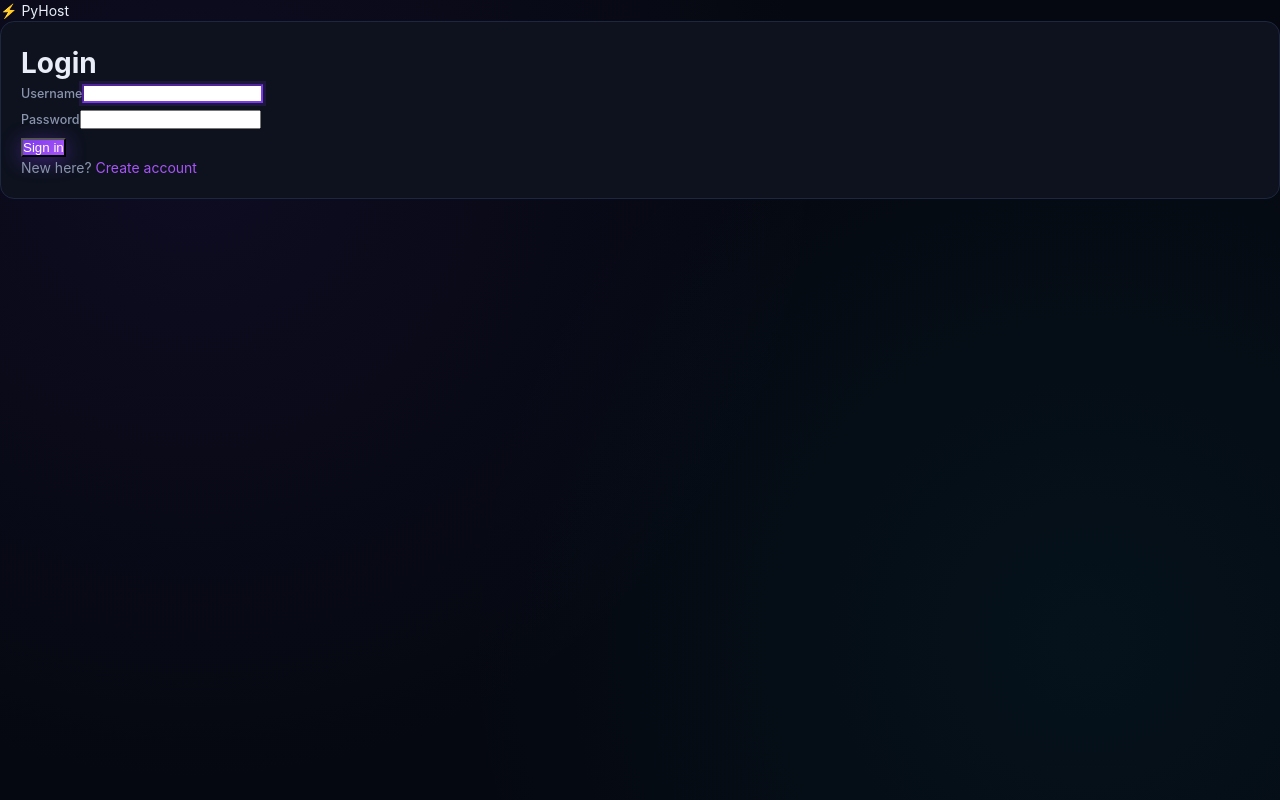
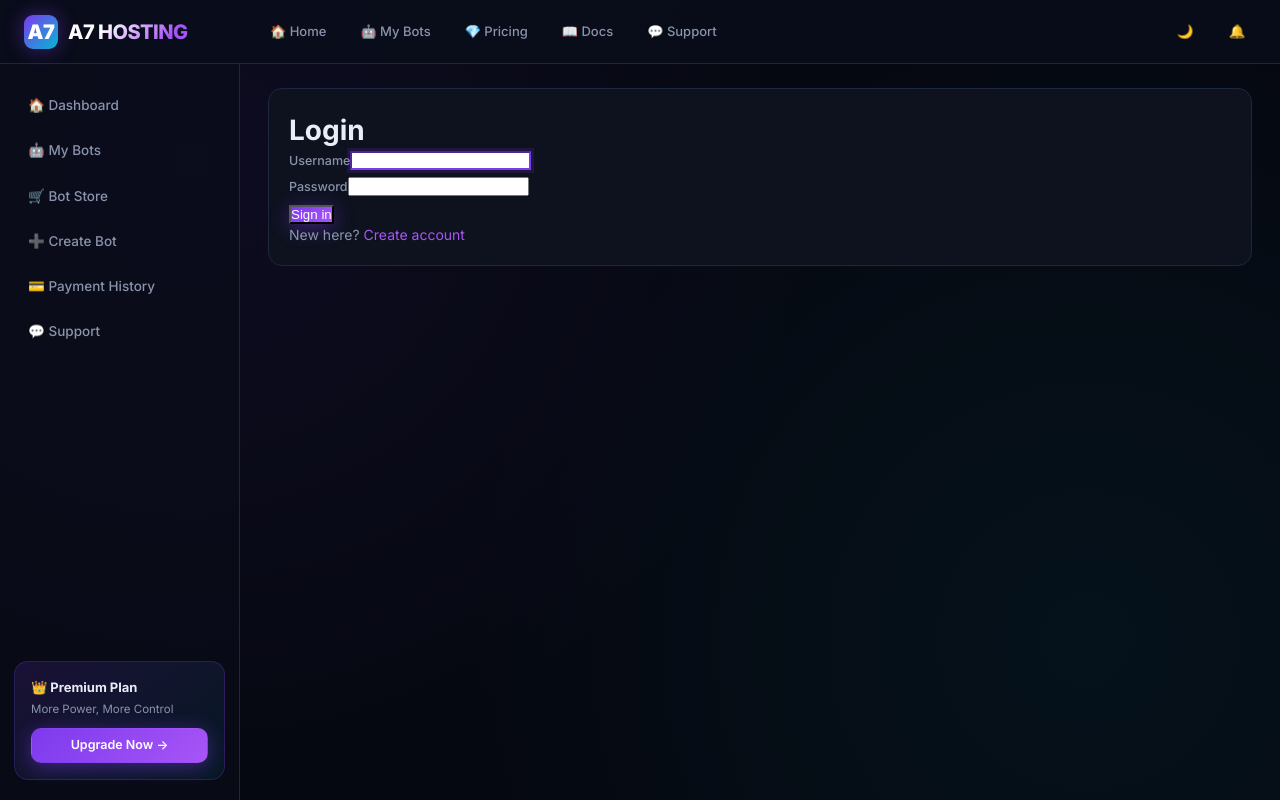
Before and after one commit to Anandsinghsarkar/Hostingwebsite, a Flask app: page /login in a window 1280 px wide. Run offline with Flask 3, Linux system fonts and the light colour scheme; parts of the project's set-up code (start-up, migrations or seed data) failed here and were passed over; some libraries are stand-ins or nearby versions.

Commit message:
Revamp base.html with new layout and styles

```diff
--- a/templates/base.html
+++ b/templates/base.html
@@ -2,23 +2,100 @@
 <html lang="en">
 <head>
 <meta charset="utf-8">
-    <title>{% block title %}Hosting{% endblock %} — PyHost</title>
+<meta name="viewport" content="width=device-width, initial-scale=1">
+<title>{% block title %}A7 Hosting{% endblock %} — A7 HOSTING</title>
+<link rel="preconnect" href="https://fonts.googleapis.com">
+<link href="https://fonts.googleapis.com/css2?family=Inter:wght@400;500;600;700;800;900&display=swap" rel="stylesheet">
 <link rel="stylesheet" href="{{ url_for('static', filename='style.css') }}">
-    <meta name="viewport" content="width=device-width, initial-scale=1">
 </head>
 <body>
-<nav>
-    <div class="brand">⚡ PyHost</div>
-    <div class="links">
+
+<!-- ============ TOP NAV ============ -->
+<nav class="topnav">
+    <a href="{{ url_for('index') }}" class="logo">
+        <div class="logo-icon">A7</div>
+        <div class="logo-text">A7 HOSTING</div>
+    </a>
+    <div class="nav-links">
+        <a href="{{ url_for('dashboard') }}" class="nav-link {% if request.endpoint == 'dashboard' %}active{% endif %}">
+            🏠 Home
+        </a>
+        <a href="{{ url_for('my_bots') }}" class="nav-link {% if request.endpoint == 'my_bots' %}active{% endif %}">
+            🤖 My Bots
+        </a>
+        <a href="{{ url_for('pricing') }}" class="nav-link {% if request.endpoint == 'pricing' %}active{% endif %}">
+            💎 Pricing
+        </a>
+        <a href="{{ url_for('docs') }}" class="nav-link {% if request.endpoint == 'docs' %}active{% endif %}">
+            📖 Docs
+        </a>
+        <a href="{{ url_for('support') }}" class="nav-link {% if request.endpoint == 'support' %}active{% endif %}">
+            💬 Support
+        </a>
+    </div>
+    <div class="user-area">
+        <button class="icon-btn" title="Theme">🌙</button>
+        <button class="icon-btn" title="Notifications">🔔</button>
         {% if user %}
-            <a href="{{ url_for('dashboard') }}">Dashboard</a>
-            {% if user['is_admin'] %}<a href="{{ url_for('admin') }}">Admin</a>{% endif %}
-            <span class="who">{{ user['username'] }}</span>
-            <a href="{{ url_for('logout') }}" class="btn-ghost">Logout</a>
+        <div class="user-chip">
+            {% if user.picture %}
+                <img src="{{ user.picture }}" alt="">
+            {% else %}
+                <div class="avatar">{{ user.name[0]|upper }}</div>
+            {% endif %}
+            <div class="info">
+                <div class="name">{{ user.name }}</div>
+                <div class="plan">{{ 'Premium' if user.plan == 'premium' else 'Free' }} 👑</div>
+            </div>
+        </div>
+        <a href="{{ url_for('logout') }}" class="icon-btn" title="Logout">🚪</a>
         {% endif %}
     </div>
 </nav>
-<main>
+
+<!-- ============ LAYOUT ============ -->
+<div class="layout">
+    <!-- Sidebar -->
+    <aside class="sidebar">
+        <div class="side-menu">
+            <a href="{{ url_for('dashboard') }}" class="side-link {% if request.endpoint == 'dashboard' %}active{% endif %}">
+                🏠 Dashboard
+            </a>
+            <a href="{{ url_for('my_bots') }}" class="side-link {% if request.endpoint == 'my_bots' %}active{% endif %}">
+                🤖 My Bots
+            </a>
+            <a href="{{ url_for('pricing') }}" class="side-link">
+                🛒 Bot Store
+            </a>
+            <a href="{{ url_for('create_bot') }}" class="side-link {% if request.endpoint == 'create_bot' %}active{% endif %}">
+                ➕ Create Bot
+            </a>
+            <a href="{{ url_for('payment_history') }}" class="side-link {% if request.endpoint == 'payment_history' %}active{% endif %}">
+                💳 Payment History
+            </a>
+            <a href="{{ url_for('support') }}" class="side-link">
+                💬 Support
+            </a>
+            {% if user and user.is_admin %}
+            <div style="margin: 12px 0 4px; padding: 8px 14px; font-size: 10.5px; color: var(--text-mute); text-transform: uppercase; letter-spacing: 1px;">Admin</div>
+            <a href="{{ url_for('admin_dashboard') }}" class="side-link {% if request.endpoint == 'admin_dashboard' %}active{% endif %}">
+                👑 Admin Panel
+            </a>
+            <a href="{{ url_for('admin_payments') }}" class="side-link {% if request.endpoint == 'admin_payments' %}active{% endif %}">
+                💰 Payments
+            </a>
+            {% endif %}
+        </div>
+
+        <div class="side-card">
+            <h4>👑 Premium Plan</h4>
+            <p>More Power, More Control</p>
+            <a href="{{ url_for('pricing') }}" class="btn btn-primary btn-sm" style="width: 100%;">Upgrade Now →</a>
+        </div>
+    </aside>
+
+    <!-- Main content -->
+    <main class="content">
         {% with msgs = get_flashed_messages(with_categories=true) %}
             {% for cat, m in msgs %}
                 <div class="flash flash-{{ cat }}">{{ m }}</div>
@@ -26,5 +103,21 @@
         {% endwith %}
         {% block content %}{% endblock %}
     </main>
+</div>
+
+<!-- ============ Firebase Client SDK ============ -->
+<script src="https://www.gstatic.com/firebasejs/10.7.1/firebase-app-compat.js"></script>
+<script src="https://www.gstatic.com/firebasejs/10.7.1/firebase-auth-compat.js"></script>
+<script>
+window.FIREBASE_CONFIG = {
+    apiKey: "{{ fb_config.apiKey }}",
+    authDomain: "{{ fb_config.authDomain }}",
+    projectId: "{{ fb_config.projectId }}",
+    storageBucket: "{{ fb_config.storageBucket }}",
+    messagingSenderId: "{{ fb_config.messagingSenderId }}",
+    appId: "{{ fb_config.appId }}"
+};
+</script>
+{% block scripts %}{% endblock %}
 </body>
 </html>
```
Lines whose indentation alone changed are shown as unchanged.
